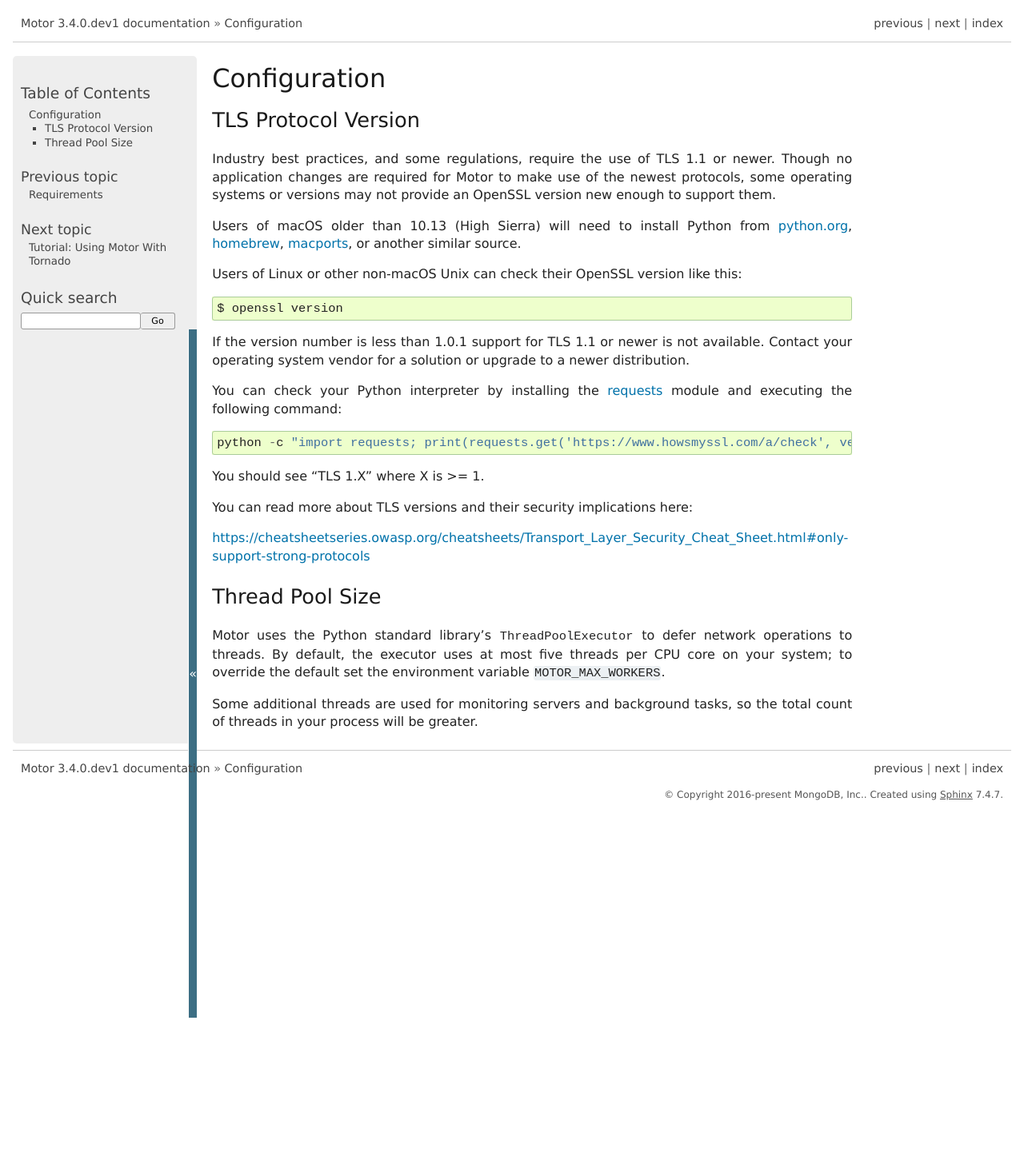
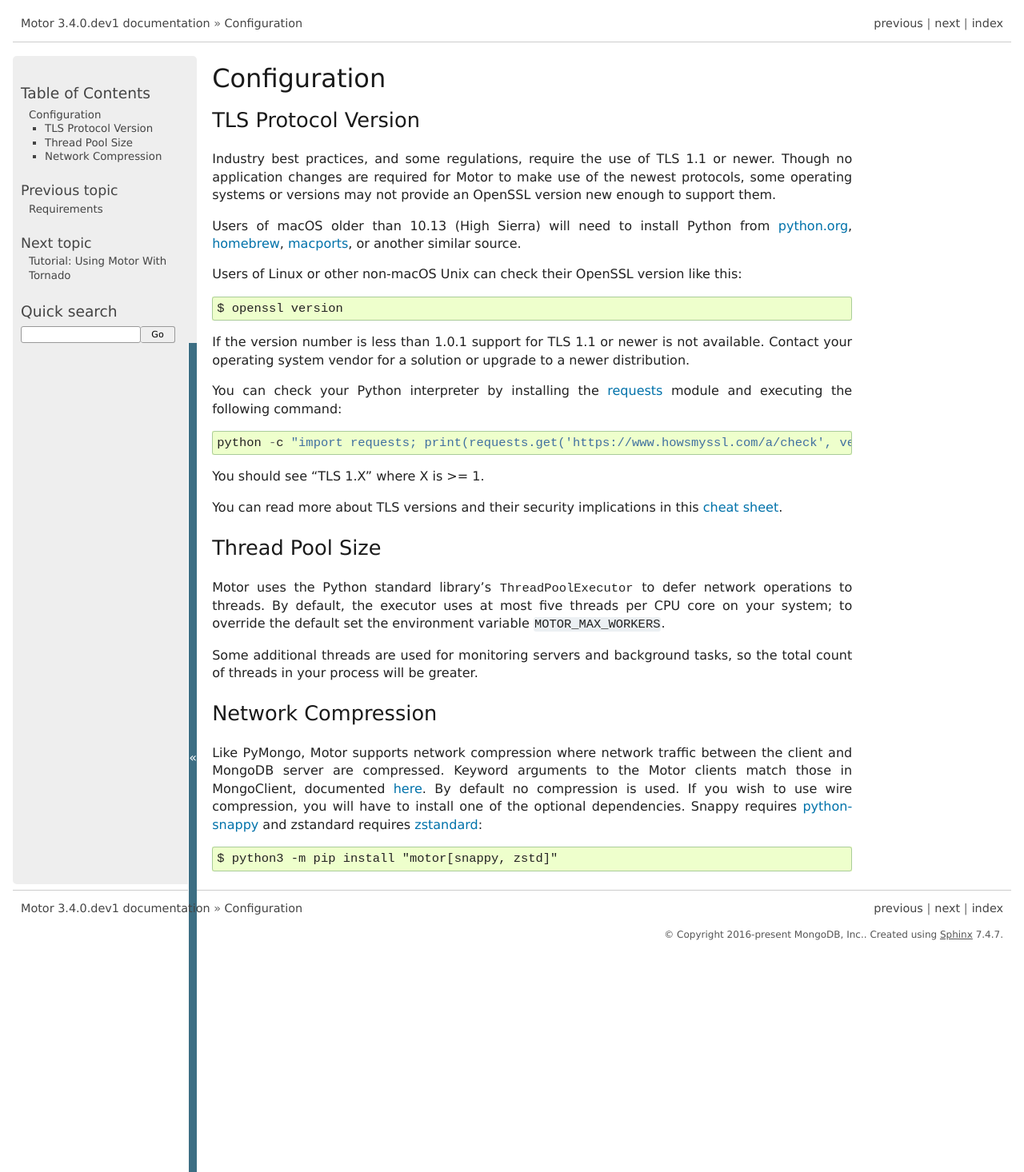
Before and after one commit to mongodb/motor, a Sphinx documentation site: the page built from doc/configuration.rst, in a window 1280 px wide. Shown: the whole page at 80% size. Built offline with Sphinx 7.4.7, drawn with Linux system fonts in a browser that asks for light colours; the version number could not be read and is left out; before the commit the page ends 1273 px from its top, so only the background shows below that.

Commit message:
[Motor-1175] Document Network Compression (#271)
* Clean up link to TLC cheat sheet

* Added Network Compression section to Configuration docs page

* Fix typo pymongo -> motor

```diff
--- a/doc/configuration.rst
+++ b/doc/configuration.rst
@@ -28,14 +28,14 @@
 
 You should see "TLS 1.X" where X is >= 1.
 
-You can read more about TLS versions and their security implications here:
+You can read more about TLS versions and their security implications in this `cheat sheet`_.
 
-`<https://cheatsheetseries.owasp.org/cheatsheets/Transport_Layer_Security_Cheat_Sheet.html#only-support-strong-protocols>`_
 
 .. _python.org: https://www.python.org/downloads/
 .. _homebrew: https://brew.sh/
 .. _macports: https://www.macports.org/
 .. _requests: https://pypi.python.org/pypi/requests
+.. _cheat sheet: https://cheatsheetseries.owasp.org/cheatsheets/Transport_Layer_Security_Cheat_Sheet.html#only-support-strong-protocols
 
 Thread Pool Size
 ''''''''''''''''
@@ -46,3 +46,17 @@
 
 Some additional threads are used for monitoring servers and background tasks, so the total
 count of threads in your process will be greater.
+
+Network Compression
+'''''''''''''''''''
+
+Like PyMongo, Motor supports network compression where network traffic between
+the client and MongoDB server are compressed.
+Keyword arguments to the Motor clients match those in MongoClient, documented
+`here <https://pymongo.readthedocs.io/en/stable/examples/network_compression.html>`_.
+By default no compression is used. If you wish to use wire compression,
+you will have to install one of the optional dependencies.
+Snappy requires `python-snappy <https://pypi.org/project/python-snappy>`_
+and zstandard requires `zstandard <https://pypi.org/project/zstandard>`_::
+
+  $ python3 -m pip install "motor[snappy, zstd]"
```
